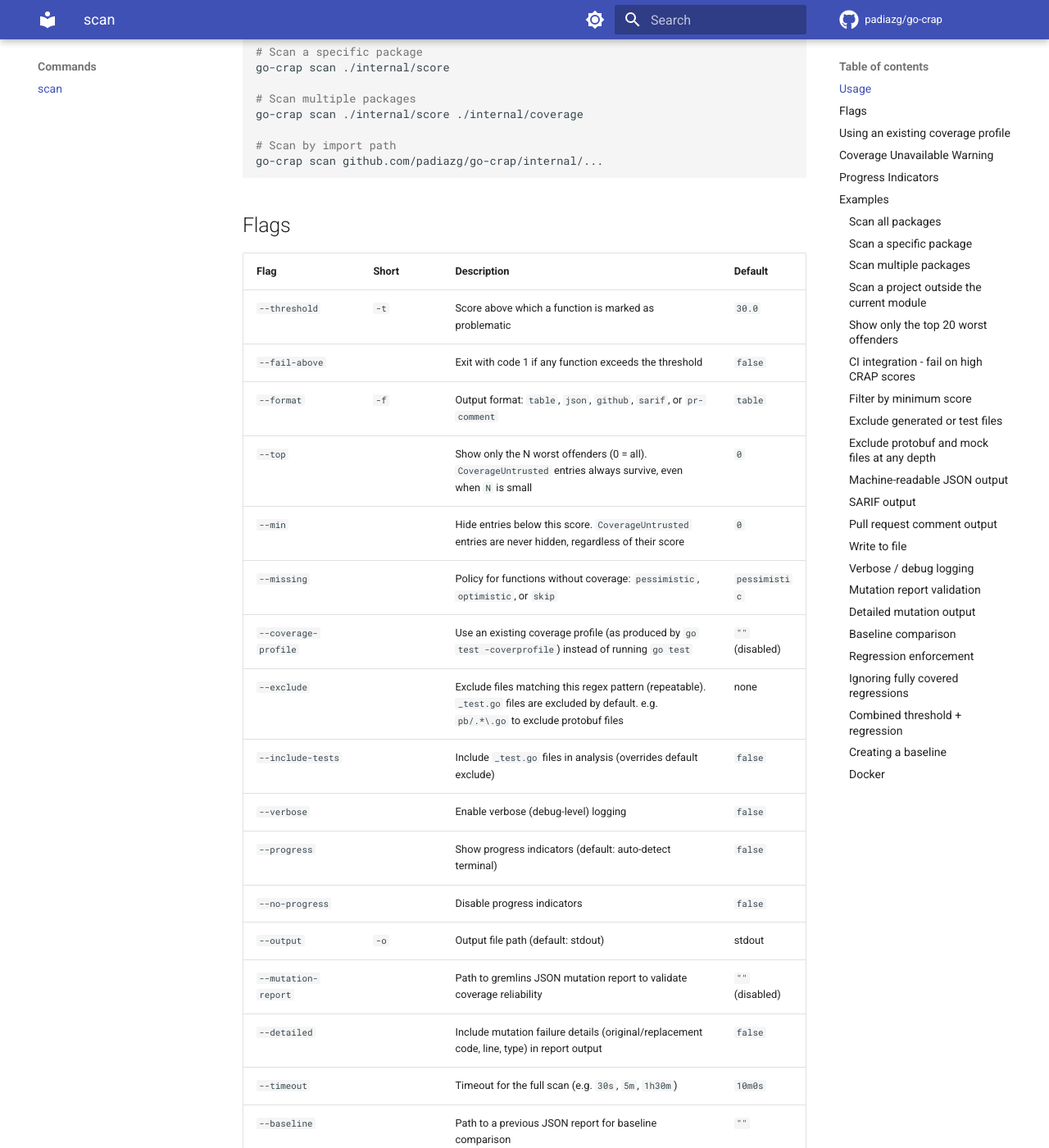
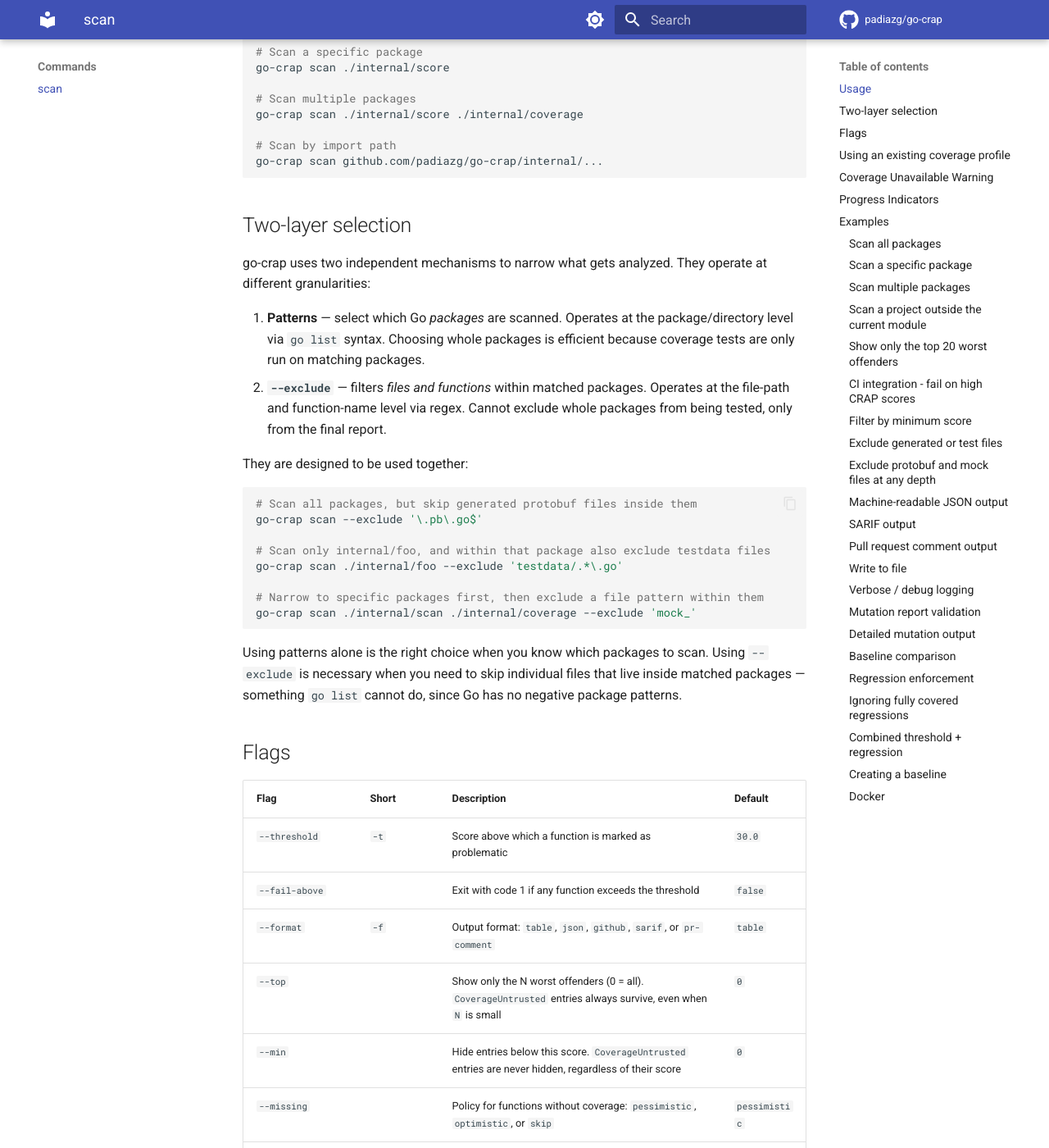
Before and after one commit to padiazg/go-crap, an MkDocs documentation site: the page built from doc/docs/commands/scan.md, in a window 1280 px wide and 1400 px high, scrolled down 993 px. Shown: the whole window at 82% size. Built offline with MkDocs 1.6.1 and Material for MkDocs 9.7.7, drawn with Linux system fonts in a browser that asks for light colours; comment, search, counter and statistics services are not loaded; some of the changed text lies outside the part shown.

Commit message:
updates to documentation

````diff
--- a/doc/docs/commands/scan.md
+++ b/doc/docs/commands/scan.md
@@ -40,6 +40,28 @@ go-crap scan ./internal/score ./internal/coverage
 go-crap scan github.com/padiazg/go-crap/internal/...
 ```
 
+## Two-layer selection
+
+go-crap uses two independent mechanisms to narrow what gets analyzed. They operate at different granularities:
+
+1. **Patterns** — select which Go *packages* are scanned. Operates at the package/directory level via `go list` syntax. Choosing whole packages is efficient because coverage tests are only run on matching packages.
+2. **`--exclude`** — filters *files and functions* within matched packages. Operates at the file-path and function-name level via regex. Cannot exclude whole packages from being tested, only from the final report.
+
+They are designed to be used together:
+
+```shell
+# Scan all packages, but skip generated protobuf files inside them
+go-crap scan --exclude '\.pb\.go$'
+
+# Scan only internal/foo, and within that package also exclude testdata files
+go-crap scan ./internal/foo --exclude 'testdata/.*\.go'
+
+# Narrow to specific packages first, then exclude a file pattern within them
+go-crap scan ./internal/scan ./internal/coverage --exclude 'mock_'
+```
+
+Using patterns alone is the right choice when you know which packages to scan. Using `--exclude` is necessary when you need to skip individual files that live inside matched packages — something `go list` cannot do, since Go has no negative package patterns.
+
 ## Flags
 
 | Flag | Short | Description | Default |
@@ -51,7 +73,7 @@ go-crap scan github.com/padiazg/go-crap/internal/...
 | `--min` | | Hide entries below this score. `CoverageUntrusted` entries are never hidden, regardless of their score | `0` |
 | `--missing` | | Policy for functions without coverage: `pessimistic`, `optimistic`, or `skip` | `pessimistic` |
 | `--coverage-profile` | | Use an existing coverage profile (as produced by `go test -coverprofile`) instead of running `go test` | `""` (disabled) |
-| `--exclude` | | Exclude files matching this regex pattern (repeatable). `_test.go` files are excluded by default. e.g. `pb/.*\.go` to exclude protobuf files | none |
+| `--exclude` | | Exclude files and functions matching this regex pattern (repeatable). `_test.go` files are excluded by default. e.g. `pb/.*\.go` to exclude protobuf files | none |
 | `--include-tests` | | Include `_test.go` files in analysis (overrides default exclude) | `false` |
 | `--verbose` | | Enable verbose (debug-level) logging | `false` |
 | `--progress` | | Show progress indicators (default: auto-detect terminal) | `false` |
````
Also changed, not shown: doc/docs/changelog.md (+5 -0 lines), CHANGELOG.md, README.md.
